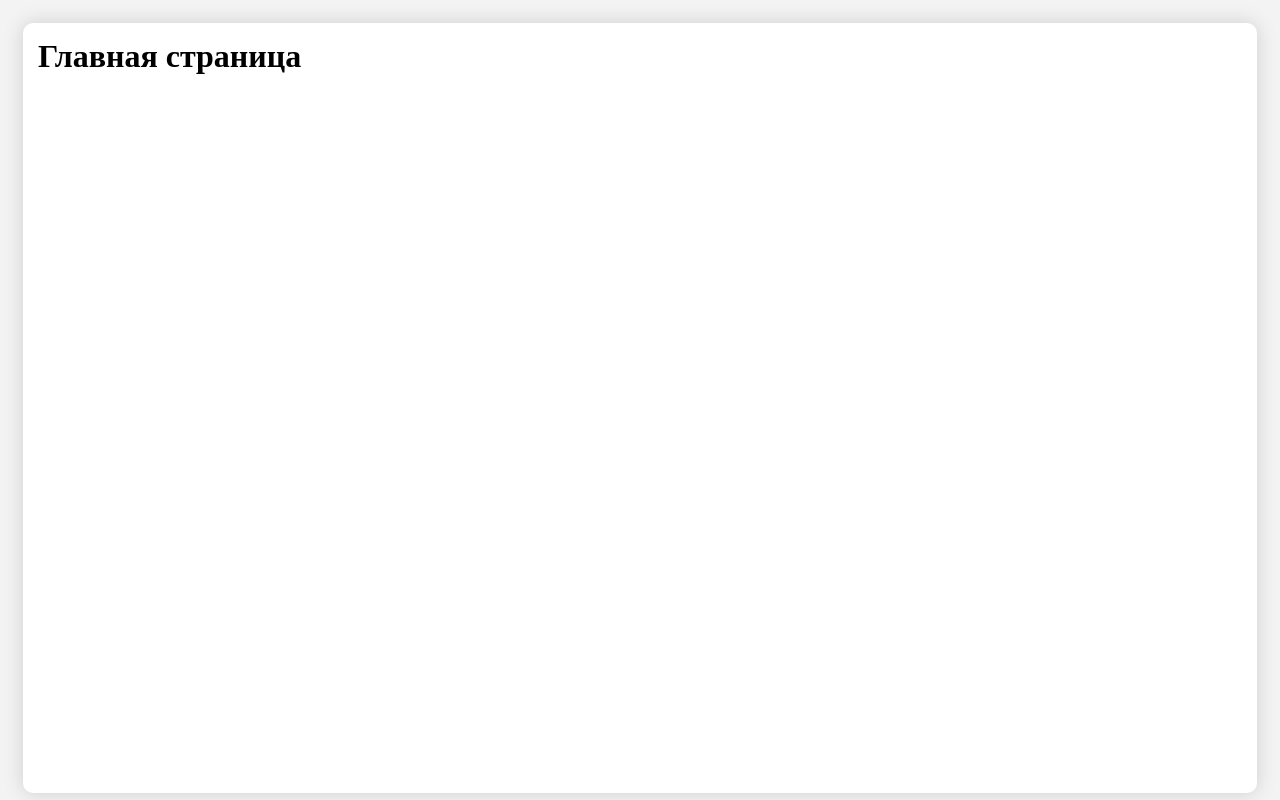
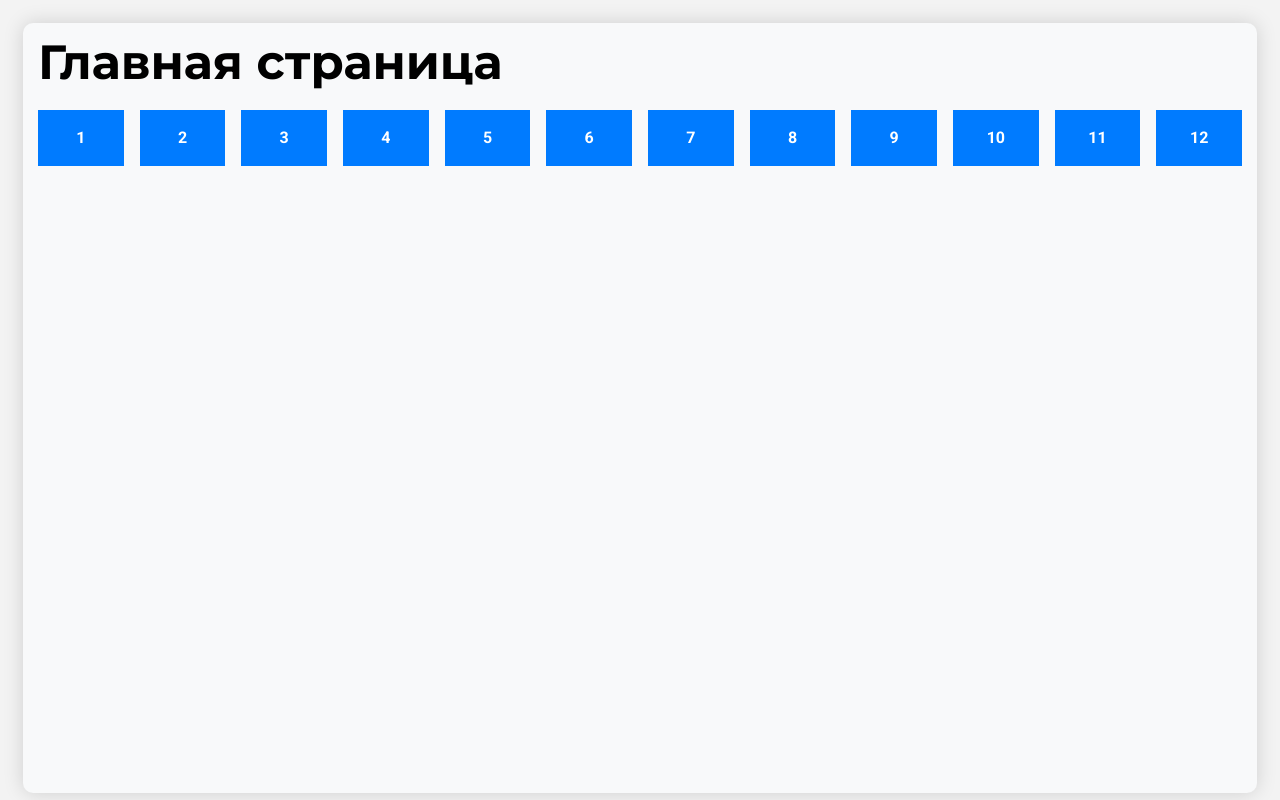
Before and after one commit to DimaDyak1988/padel, a Vue app: page / in a window 1280 px wide. Built offline with nearby package versions, Linux system fonts and the light colour scheme.

Commit message:
improvements

```diff
--- a/index.html
+++ b/index.html
@@ -3,6 +3,9 @@
   <head>
     <meta charset="UTF-8" />
     <link rel="icon" type="image/svg+xml" href="/vite.svg" />
+    <link rel="preconnect" href="https://fonts.googleapis.com">
+    <link rel="preconnect" href="https://fonts.gstatic.com" crossorigin>
+    <link href="https://fonts.googleapis.com/css2?family=Montserrat:wght@400;500;600;700&family=Roboto:wght@400;500;700&display=swap" rel="stylesheet">
     <meta name="viewport" content="width=device-width, initial-scale=1.0" />
     <title>reading_flow</title>
   </head>
--- a/src/App.vue
+++ b/src/App.vue
@@ -10,6 +10,6 @@
   padding: 15px;
   box-shadow: 0 0 20px rgba(0, 0, 0, 0.15);
   border-radius: 10px;
-  background-color: #fff;
+  background-color: #F8F9FA;
 }
 </style>
--- a/src/components/layout/PageHeader.vue
+++ b/src/components/layout/PageHeader.vue
@@ -11,3 +11,8 @@
     name: string;
   }>{}
 </script>
+
+<style lang="scss" scoped>
+.page-header {
+}
+</style>
--- /dev/null
+++ b/src/components/layout/Wrapper.vue
@@ -0,0 +1,54 @@
+ <template>
+<div class="container">
+  <div class="item">1</div>
+  <div class="item">2</div>
+  <div class="item">3</div>
+  <div class="item">4</div>
+  <div class="item">5</div>
+  <div class="item">6</div>
+  <div class="item">7</div>
+  <div class="item">8</div>
+  <div class="item">9</div>
+  <div class="item">10</div>
+  <div class="item">11</div>
+  <div class="item">12</div>
+</div>
+ </template>
+
+<style lang="scss" scoped>
+/* Контейнер сетки */
+.container {
+  display: grid;
+  grid-template-columns: repeat(12, 1fr); /* 12 колонок одинаковой ширины */
+  gap: 16px; /* отступ между колонками (gutter) */
+  margin: 0 auto;
+}
+
+/* Элементы сетки */
+.item {
+  background-color: #007BFF; /* Primary для примера */
+  color: #fff;
+  padding: 16px;
+  text-align: center;
+  font-weight: bold;
+}
+
+/* Адаптивность */
+@media (max-width: 992px) {
+  .container {
+    grid-template-columns: repeat(8, 1fr); /* меньше колонок на планшете */
+  }
+}
+
+@media (max-width: 768px) {
+  .container {
+    grid-template-columns: repeat(4, 1fr); /* мобильные устройства */
+  }
+}
+
+@media (max-width: 480px) {
+  .container {
+    grid-template-columns: repeat(2, 1fr); /* маленькие экраны */
+  }
+}
+</style>
--- a/src/pages/HomePage.vue
+++ b/src/pages/HomePage.vue
@@ -1,3 +1,10 @@
 <template>
   <h1>Главная страница</h1>
+
+  <Wrapper />
 </template>
+
+<script setup lang="ts">
+import Wrapper from '@/components/layout/Wrapper.vue';
+
+</script>
--- a/src/style.css
+++ b/src/style.css
@@ -1,42 +1,9 @@
-/* :root {
-  font-family: system-ui, Avenir, Helvetica, Arial, sans-serif;
+body {
+  font-family: 'Roboto', sans-serif;
+  background-color: #f3f3f3;
+  font-size: var(--font-body);
+  font-weight: 400;
   line-height: 1.5;
-  font-weight: 400;
-
-  color-scheme: light dark;
-  color: rgba(255, 255, 255, 0.87);
-  background-color: #242424;
-
-  font-synthesis: none;
-  text-rendering: optimizeLegibility;
-  -webkit-font-smoothing: antialiased;
-  -moz-osx-font-smoothing: grayscale;
-}
-
-a {
-  font-weight: 500;
-  color: #646cff;
-  text-decoration: inherit;
-}
-a:hover {
-  color: #535bf2;
-} */
-
-/* body {
-  margin: 0;
-  display: flex;
-  place-items: center;
-  min-width: 320px;
-  min-height: 100vh;
-} */
-
-/* h1 {
-  font-size: 3.2em;
-  line-height: 1.1;
-} */
-
-body {
-  background-color: #f3f3f3;
 }
 
 #app {
@@ -44,7 +11,47 @@ body {
   height: calc(100vh - 60px);
 }
 
-h1 {
+h1, h2, h3 {
   margin: 0;
   padding: 0;
+  font-family: 'Montserrat', sans-serif;
 }
+
+h1 {
+  font-size: 48px;
+  font-weight: 700;
+  line-height: var(--font-h1);
+  margin-bottom: var(--space-lg);
+}
+
+
+
+:root {
+  /* Colors */
+  --color-primary: #007BFF;
+  --color-secondary: #6C757D;
+  --color-accent: #FFC107;
+  --color-bg: #F8F9FA;
+  --color-surface: #FFFFFF;
+  --color-text-primary: #212529;
+  --color-text-secondary: #495057;
+  --color-danger: #DC3545;
+
+  /* Typography */
+  --font-heading: 'Montserrat', sans-serif;
+  --font-body: 'Roboto', sans-serif;
+
+  --font-h1: 48px;
+  --font-h2: 36px;
+  --font-h3: 28px;
+  --font-body: 16px;
+  --font-small: 14px;
+
+  /* Spacing */
+  --space-xs: 4px;
+  --space-sm: 8px;
+  --space-md: 16px;
+  --space-lg: 24px;
+  --space-xl: 32px;
+  --space-xxl: 48px;
+}
```
